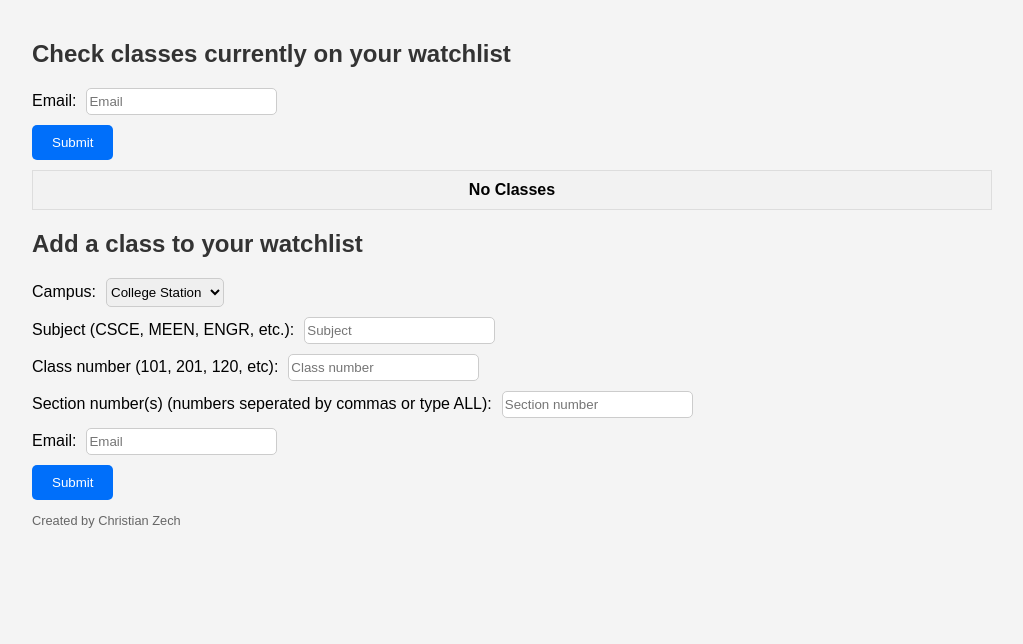
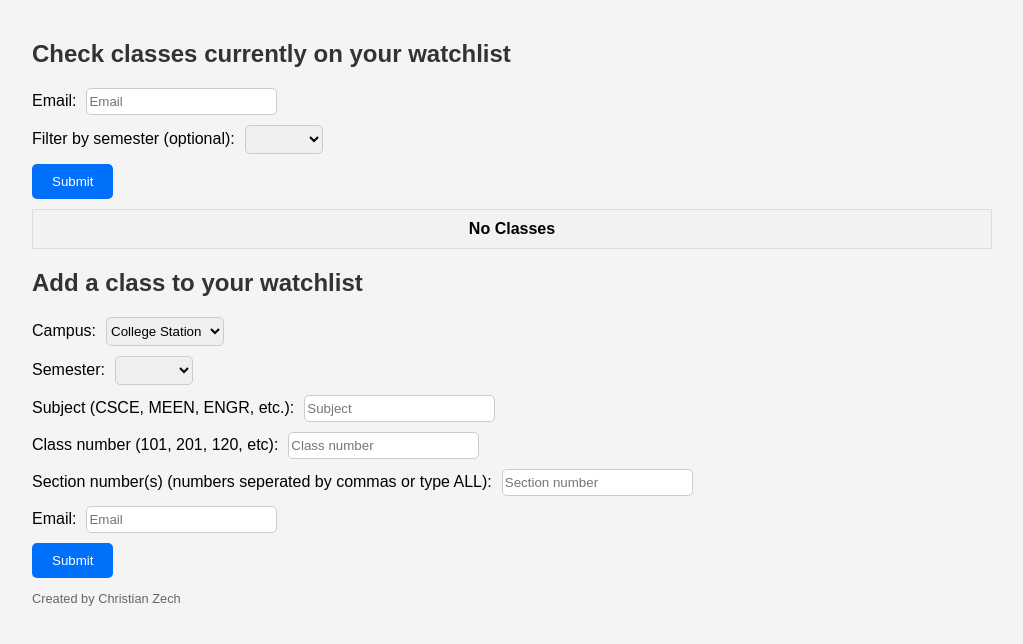
Before and after one commit to Christian-Zech/Aggie-Registration-Notifier, a React (Vite) app: page / in a window 1280 px wide. Shown: the top 644 px of the page, without its empty margins (128-1151 px from the left). Built offline with nearby package versions, Linux system fonts and the light colour scheme.

Commit message:
Updated frontend and server and oracledb so user can specify a semester when adding a class

```diff
--- a/src/App.tsx
+++ b/src/App.tsx
@@ -11,6 +11,7 @@ function App() {
   const [email, setEmail] = useState('')
   const [classData, setClassData] = useState([])
   const [campus, setCampus] = useState('College Station')
+  const [semester, setSemester] = useState('None')
 
 
   const campusDictionary = {
@@ -34,7 +35,7 @@ function App() {
     }
 
     await axios.post("/api", {
-      row: {email: email, class_name: subject + "-" + classNumber, class_sections: section, campus: altered_campus}
+      row: {email: email, class_name: subject + "-" + classNumber, class_sections: section, campus: altered_campus, semester: semester}
     }).catch(error => {
         console.log(error)
     });
@@ -58,6 +59,16 @@ function App() {
       }
     }
 
+    if(subject.length != 4) {
+      alert("Invalid subject number. Subject number needs to be 4 letters long.")
+      return
+    }
+
+    if (semester == "None") {
+      alert("Please select a semester")
+      return
+    }
+
     setSubject('')
     setClassNumber('')
     setSection('')
@@ -69,7 +80,8 @@ function App() {
 
     axios.get("/api", {
       params: {
-        email: email
+        email: email,
+        semester: semester
       }
     }).then(response => {
         setClassData(response.data)
@@ -103,6 +115,16 @@ function App() {
           <label>Email:</label>
           <input type="email" value={email} onChange={e => setEmail(e.target.value)} placeholder="Email" onKeyDown={e => {if(e.key === "Enter") {checkClasses()}}}/>
         </div>
+        <div className="semester-dropDown">
+          <label>Filter by semester (optional):
+            <select value={semester} onChange={(e) => {setSemester(e.target.value)}}>
+                <option value="None"></option>
+                <option value="Fall">Fall</option>
+                <option value="Spring">Spring</option>
+                <option value="Summer">Summer</option>
+            </select>
+          </label>
+        </div>
         <div className="email-submit">
           <button onClick={checkClasses}>Submit</button>
         </div>
@@ -113,6 +135,7 @@ function App() {
               <tr>
                 <th>Email</th>
                 <th>Campus</th>
+                <th>Semester</th>
                 <th>Class Name</th>
                 <th>Class Sections</th>
                 <th>Remove</th>
@@ -125,6 +148,7 @@ function App() {
                   <tr key={row[0]}>
                     <td>{row[4]}</td>
                     <td>{campusDictionary[row[3]]}</td>
+                    <td>{row[5]}</td>
                     <td>{row[1]}</td>
                     <td id="sections">{row[2]}</td>
                     <td><button onClick={() => {deleteClass(row[0]).then(() => {checkClasses()})}}>Remove</button></td>
@@ -141,6 +165,15 @@ function App() {
                 <option value="College Station">College Station</option>
                 <option value="Galveston">Galveston</option>
               </select>
+            </label>
+            <br/>
+            <label>Semester:
+            <select value={semester} onChange={(e) => {setSemester(e.target.value)}}>
+                <option value="None"></option>
+                <option value="Fall">Fall</option>
+                <option value="Spring">Spring</option>
+                <option value="Summer">Summer</option>
+            </select>
             </label>
             <br/>
             <label>Subject (CSCE, MEEN, ENGR, etc.):</label>
```
Also changed, not shown: 1 other file (tests, documents, lock files or other folders).
